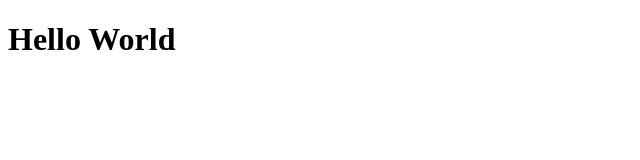
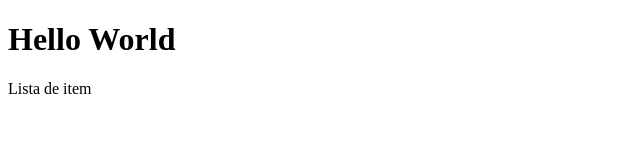
Before and after one commit to LC-ardovino/jornada-dev.github.io, a plain HTML site: page index.html in a window 1280 px wide. Shown: the full height of the page, 0-640 px from the left. Drawn offline with Linux system fonts and the light colour scheme.

Commit message:
modificacao
modificacao

```diff
--- a/index.html
+++ b/index.html
@@ -9,6 +9,7 @@
 <body>
     <header>
         <h1>Hello World</h1>
+        <l1>Lista de item</l1>
     </header>
 </body>
 </html>
```
